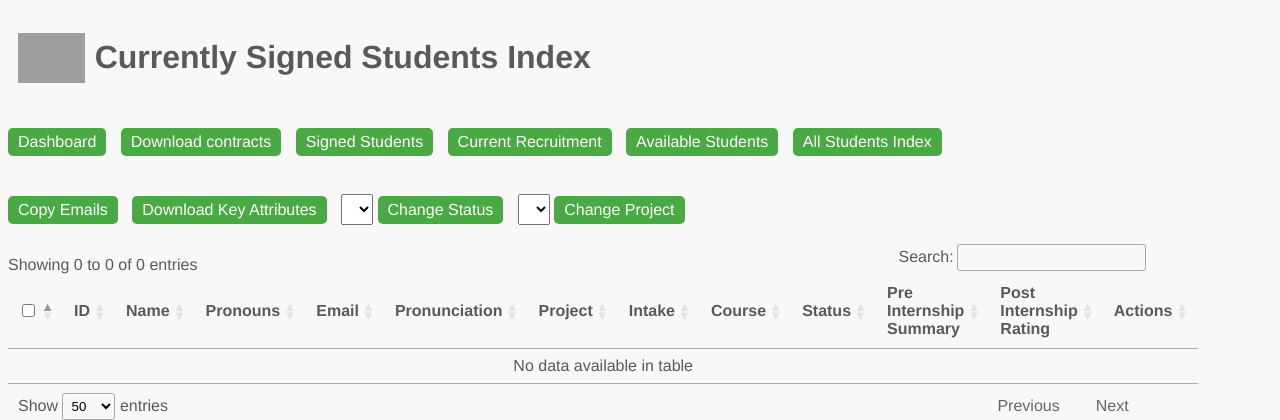
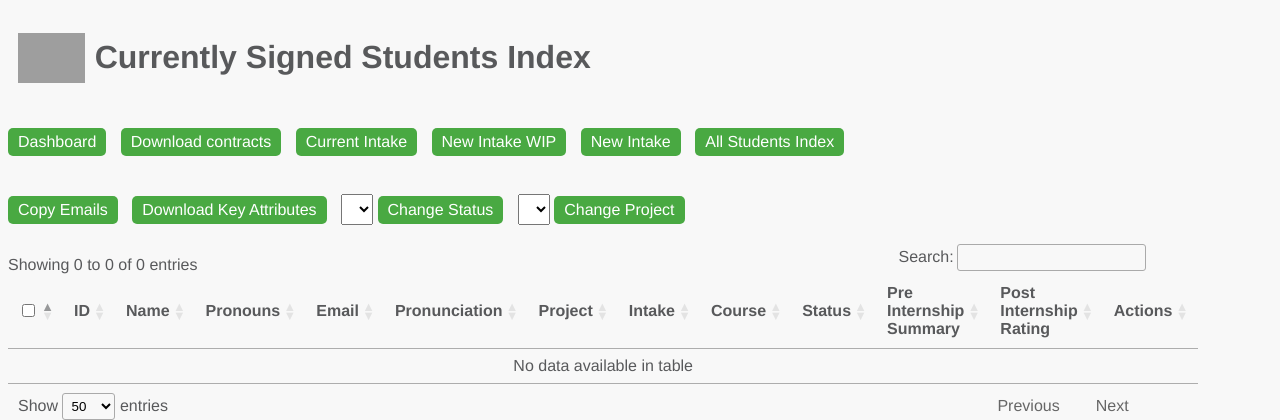
Before and after one commit to WEHI-RCPStudentInternship/student-intern-organiser, a Flask app: page /current in a window 1280 px wide. Shown: the top 420 px of the page. Run offline with Flask 3, Linux system fonts and the light colour scheme; data that the repository does not hold is empty; some libraries are stand-ins or nearby versions; grey boxes are pictures that could not be loaded.

Commit message:
Changing intake field current to status

```diff
--- a/app.py
+++ b/app.py
@@ -27,7 +27,7 @@ def assigned_projects():
             cursor.execute('SELECT id, name FROM Projects ORDER BY id = ? DESC, id DESC', (22,))
             projects = cursor.fetchall()
 
-            cursor.execute('SELECT name FROM Intakes where current = "yes"')
+            cursor.execute('SELECT name FROM Intakes where status  = "new"')
             intake_current = cursor.fetchall()[0][0]
 
             # Fetch the students from the Students table
@@ -497,8 +497,9 @@ def upload_signed_contract(intern_id, full_name):
 
 
 
-@app.route('/current_intake')
-def index_current_intake():
+#This is actually the new intake
+@app.route('/new_intake')
+def index_new_intake():
     # Connect to the SQLite database
     conn = sqlite3.connect('student_intern_data/student_intern_data.db')
     cursor = conn.cursor()
@@ -510,7 +511,7 @@ def index_current_intake():
     cursor.execute('SELECT * FROM Projects')
     projects = cursor.fetchall()
 
-    cursor.execute('SELECT name FROM Intakes where current = "yes"')
+    cursor.execute('SELECT name FROM Intakes where status = "new"')
     intake_current = cursor.fetchall()[0][0]
 
 
@@ -535,6 +536,9 @@ def index_outstanding():
     cursor.execute('SELECT * FROM Projects')
     projects = cursor.fetchall()
 
+    cursor.execute('SELECT name FROM Intakes where status  = "new"')
+    intake_current = cursor.fetchall()[0][0]
+
 
     # Retrieve student data from the database
     cursor.execute('SELECT * FROM Statuses')
@@ -548,11 +552,12 @@ def index_outstanding():
     query = '''
         SELECT intern_id, full_name, email, pronunciation, project, intake, course, status, post_internship_summary_rating_internal
         FROM Students
-        WHERE status IN ({})
+        WHERE intake = ? AND status IN ({})
     '''.format(','.join(['?'] * len(current_statuses_list)))
 
+
     # Execute the query with the statuses list
-    cursor.execute(query, current_statuses_list)
+    cursor.execute(query, [intake_current] + current_statuses_list)
 
     students = cursor.fetchall()
 
@@ -577,8 +582,8 @@ def index_current():
     cursor.execute('SELECT * FROM Projects')
     projects = cursor.fetchall()
 
-    status_of_students_current_and_past = [9, 10,11,12,13]
-    current_statuses_list = [row[1] for row in statuses if row[0] in status_of_students_current_and_past]
+    status_of_students_current = [13]
+    current_statuses_list = [row[1] for row in statuses if row[0] in status_of_students_current]
 
     # Retrieve student data from the database
     # Prepare the SQL query with a placeholder for the statuses filter
--- a/templates/base.html
+++ b/templates/base.html
@@ -71,9 +71,9 @@
     <div class="top_links">
         <a href="/dashboard">Dashboard</a>
         <a href="/download_contracts_and_applications">Download contracts</a>
-        <a href="/current">Signed Students</a>
-        <a href="/current_intake">Current Recruitment</a>
-        <a href="/outstanding">Available Students</a>
+        <a href="/current">Current Intake</a>
+        <a href="/outstanding">New Intake WIP</a>
+        <a href="/new_intake">New Intake</a>
         <a href="/">All Students Index</a>
 
      </div>
--- a/templates/index.html
+++ b/templates/index.html
@@ -23,8 +23,8 @@
         </select>
         <a id="changeProjectBtn" href="#">Change Project</a>
 
-        <!-- Check if the current page is '/current_intake', then display the button -->
-        {% if request.path == '/current_intake' %}
+        <!-- Check if the current page is '/new_intake', then display the button -->
+        {% if request.path == '/new_intake' %}
         <a style="background: rgb(73, 73, 223);" href="/assigned_projects">Allocate Students to Projects</a>
         {% endif %}
 
```
